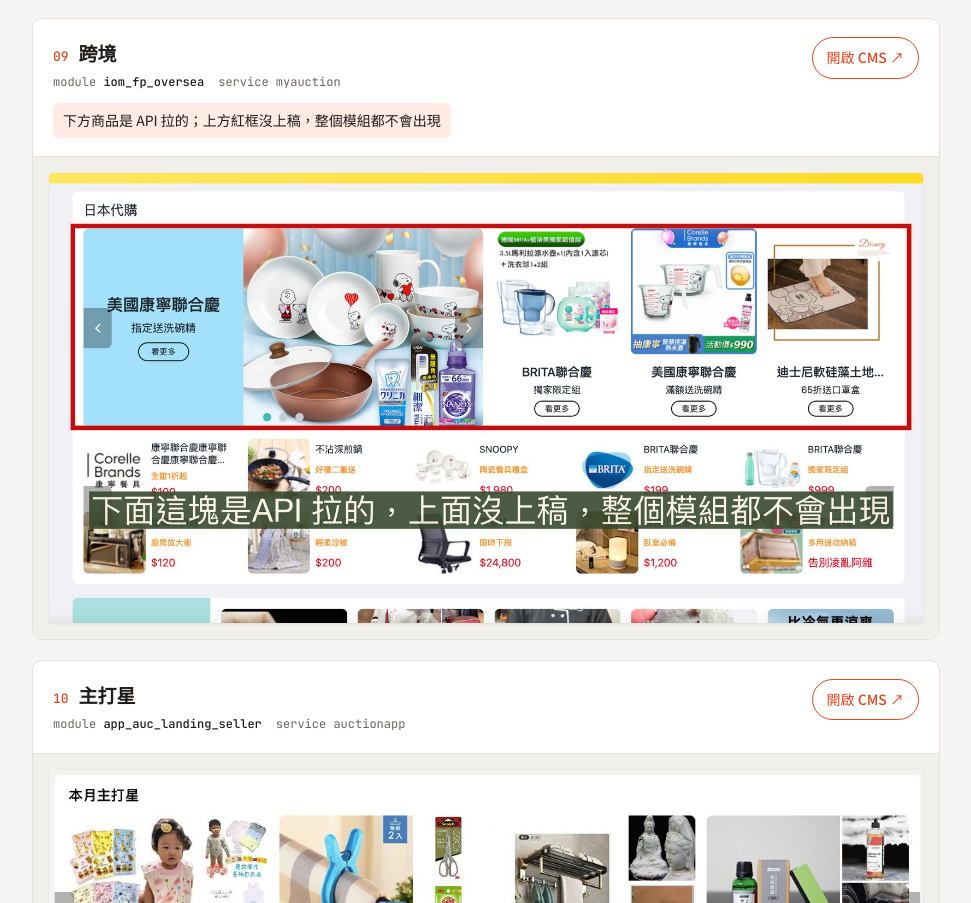
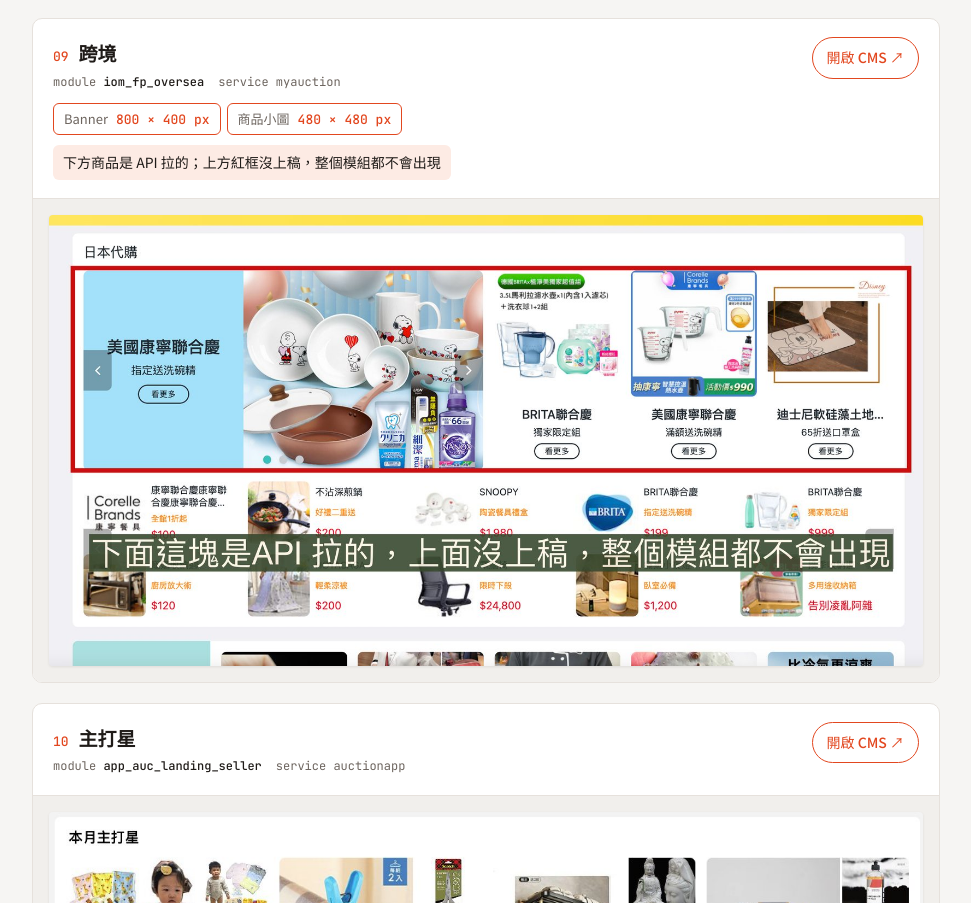
Before and after one commit to yuyangchung-pixel/yuyangspace, a plain HTML site: page index.html in a window 1280 px wide. Shown: the part 3457-4360 px from the top of the page, without its empty margins (274-1245 px from the left). Drawn offline with Linux system fonts and the light colour scheme.

Commit message:
跨境加入設計尺寸
Co-Authored-By: Claude Opus 5.5 <noreply@anthropic.com>
Claude-Session: https://claude.ai/code/session_019y5hdpxm2zs2JzeYcNZ6Xu

```diff
--- a/index.html
+++ b/index.html
@@ -159,6 +159,7 @@ body{margin:0}img{max-width:100%}
   <div class="head"><div class="title">
     <h2><span class="n">09</span>跨境</h2>
     <div class="meta"><span>module <b>iom_fp_oversea</b></span><span>service myauction</span></div>
+    <div class="sizes"><span class="size">Banner<b>800 × 400 px</b></span><span class="size">商品小圖<b>480 × 480 px</b></span></div>
     <p class="note">下方商品是 API 拉的；上方紅框沒上稿，整個模組都不會出現</p>
   </div><a class="open" target="_blank" rel="noopener" href="https://mall-cmsfe.paas.ec.yahoo.com:4443/gui/SchedulingModuleList?property=auction2&amp;ccode=tw&amp;service=myauction&amp;publish_status_filter%5B0%5D=3&amp;module_id=iom_fp_oversea&amp;data_key=iOM&amp;definition_seq_id=3696&amp;cms_mode=public,edit">開啟 CMS ↗</a></div>
   <figure><img src="img/oversea.jpg" width="1600" height="825" alt="日本代購樓層，上方紅框為 CMS 上稿區" loading="lazy"></figure>
```
